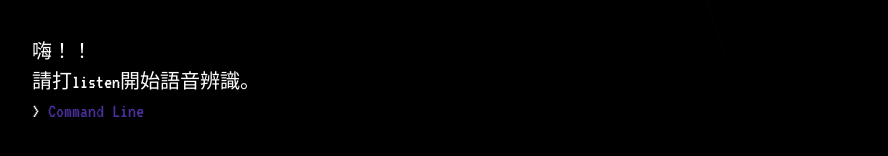
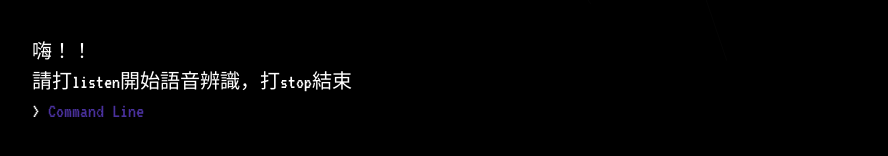
Before and after one commit to kylecomtw/DayDream, a website built with webpack: page dist/index.html in a window 1280 px wide. Shown: the part 630-786 px from the top of the page, without its empty margins (16-904 px from the left). Built offline with nearby package versions, Linux system fonts and the light colour scheme.

Commit message:
fix minor text in index.html

```diff
--- a/dist/index.html
+++ b/dist/index.html
@@ -27,7 +27,7 @@
 
 		<div class="terminal">
 			<p class="terminal__line">嗨！！</p>
-			<p class="terminal__line">請打listen開始語音辨識。</p>
+			<p class="terminal__line">請打listen開始語音辨識，打stop結束</p>
 		</div>
 		<form class="search__form" action="">
 				<input class="search__input" id="search__input" name="search" placeholder="Command Line" autocomplete="off" autocorrect="off" autocapitalize="off" spellcheck="false" ></input>
```
